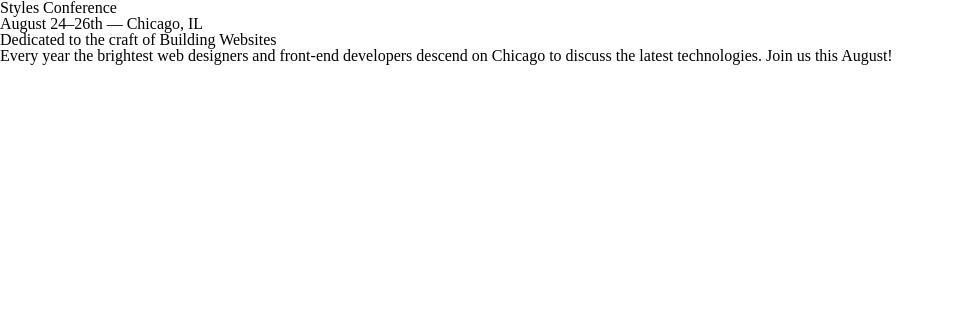
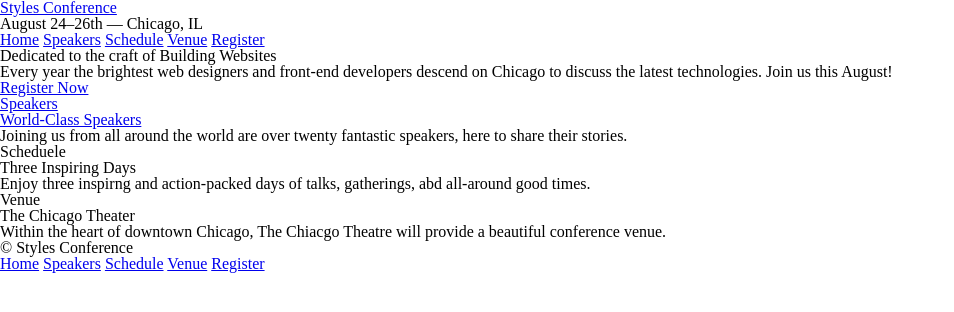
Before and after one commit to PhillipMaita/styles-conference, a plain HTML site: page index.html in a window 1280 px wide. Shown: the whole page, without its empty margins (0-954 px from the left). Drawn offline with Linux system fonts and the light colour scheme.

Commit message:
Update index.html

```diff
--- a/index.html
+++ b/index.html
@@ -7,14 +7,63 @@
     </head>
     <body>
         <header>
-            <h1>Styles Conference</h1>
+            <h1><a href="index.html">Styles Conference</a></h1>
             <h3>August 24&ndash;26th &mdash; Chicago, IL</h3>
+
+            <nav>
+                <a href="index.html">Home</a>
+                <a href="speakers.html">Speakers</a>
+                <a href="schedule.html">Schedule</a>
+                <a href="venue.html">Venue</a>
+                <a href="register.html">Register</a>
+            </nav>
 
             <section>
                 <h2>Dedicated to the craft of Building Websites</h2>
                 <p>Every year the brightest web designers and front-end developers descend on Chicago to discuss the latest technologies. Join us this August!</p>
+                <a href="register.html">Register Now</a>
+            </section>
 
+        </header>
+
+        <section>
+
+            <section>
+                <a href="speakers.html">
+                <h5>Speakers</h5>
+                <h3>World-Class Speakers</h3>
+                </a>
+                <p>Joining us from all around the world are over twenty fantastic speakers, here to share their stories.</p>
             </section>
-        </header>
+
+            <section>
+                <a href="schedule.html"></a>
+                <h5>Scheduele</h5>
+                <h3>Three Inspiring Days</h3>
+                </a>
+                <p>Enjoy three inspirng and action-packed days of talks, gatherings, abd all-around good times.</p>
+            </section>
+
+            <section>
+                <a href="venue.html"></a>
+                <h5>Venue</h5>
+                <h3>The Chicago Theater</h3>
+                </a>
+                <p>Within the heart of downtown Chicago, The Chiacgo Theatre will provide a beautiful conference venue.</p>
+            </section>
+
+        </section>
+
+        <footer>
+            <small>&copy; Styles Conference</small>
+
+            <nav>
+                <a href="index.html">Home</a>
+                <a href="speakers.html">Speakers</a>
+                <a href="schedule.html">Schedule</a>
+                <a href="venue.html">Venue</a>
+                <a href="register.html">Register</a>
+            </nav>
+        </footer>
     </body>
 </html>
```
